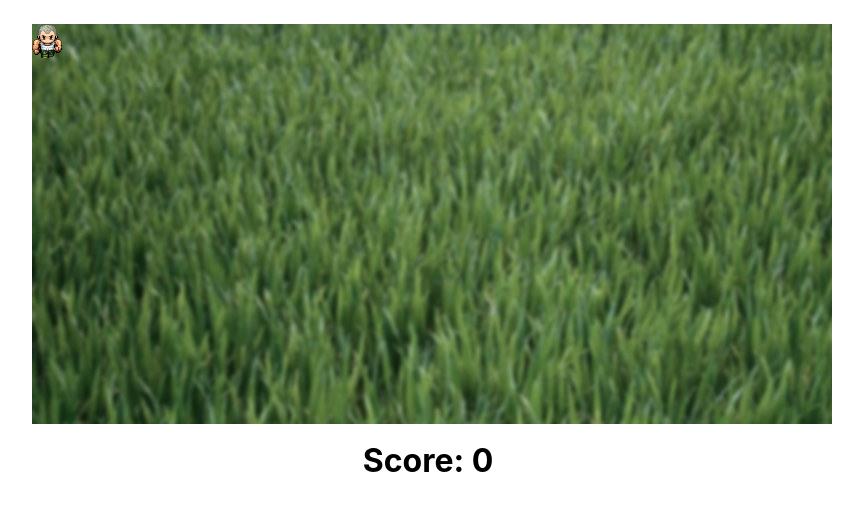
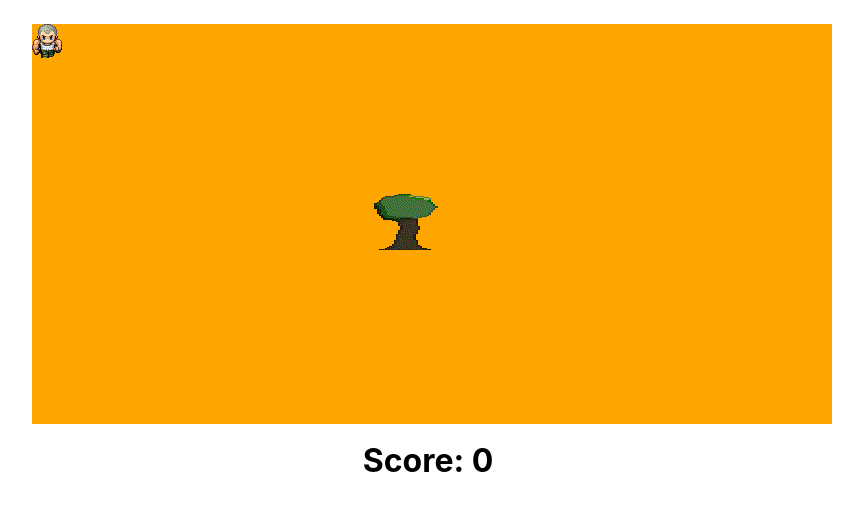
Before and after one commit to TheBritishPoro/React-RPG, a React (Create React App) app: page / in a window 1280 px wide. Shown: the top 510 px of the page, without its empty margins (212-1075 px from the left). Built offline with nearby package versions, Linux system fonts and the light colour scheme.

Commit message:
Added Tree

```diff
--- a/src/ContextProvider.js
+++ b/src/ContextProvider.js
@@ -3,7 +3,7 @@ import React, { Component } from "react";
 export const AppContext = React.createContext();
 
 class ContextProvider extends Component {
-  state = { position: [3, 3], score: 0 };
+  state = { width: 800, height: 400, position: [3, 3], score: 0 };
   render() {
     return (
       <AppContext.Provider
--- /dev/null
+++ b/src/components/interactables/tree.jsx
@@ -0,0 +1,39 @@
+import React, { Component } from "react";
+import TreeSprite from "../../img/treesprite.png";
+import { AppContext } from "../../ContextProvider";
+
+class Tree extends Component {
+  static contextType = AppContext;
+  constructor(props) {
+    super(props);
+    this.state = {
+      width: 83,
+      height: 74
+    };
+  }
+  render() {
+    return (
+      <div
+        style={{
+          position: "absolute",
+          top: this.generatePosition(
+            this.context.state.height - this.state.height
+          ),
+          left: this.generatePosition(
+            this.context.state.width - this.state.width
+          ),
+          backgroundImage: `url('${TreeSprite}')`,
+          backgroundPosition: "0 0",
+          width: this.state.width + "px",
+          height: this.state.height + "px"
+        }}
+      />
+    );
+  }
+
+  generatePosition = max => {
+    return Math.floor(Math.random() * Math.floor(max));
+  };
+}
+
+export default Tree;
--- a/src/components/map/map.jsx
+++ b/src/components/map/map.jsx
@@ -1,7 +1,8 @@
 import React, { Component } from "react";
-import GrassBG from "../../img/grassbg.jpg";
+import { AppContext } from "../../ContextProvider";
 
 class Map extends Component {
+  static contextType = AppContext;
   constructor(props) {
     super(props);
     this.state = {};
@@ -11,11 +12,11 @@ class Map extends Component {
     return (
       <div
         style={{
-          width: "800px",
-          height: "400px",
+          width: this.context.state.width + "px",
+          height: this.context.state.height + "px",
           border: "4px solid white",
           margin: "10px auto",
-          backgroundImage: `url('${GrassBG}')`
+          backgroundColor: "orange"
         }}
       />
     );
--- a/src/components/player/player.jsx
+++ b/src/components/player/player.jsx
@@ -23,10 +23,6 @@ class Player extends Component {
   }
 
   render() {
-    return <div>{this.renderPlayer(this.props)}</div>;
-  }
-
-  renderPlayer = () => {
     return (
       <div
         style={{
@@ -40,7 +36,7 @@ class Player extends Component {
         }}
       />
     );
-  };
+  }
 }
 
 export default Player;
--- a/src/components/world/world.jsx
+++ b/src/components/world/world.jsx
@@ -1,20 +1,29 @@
 import React, { Component } from "react";
 import Player from "../player/player.jsx";
 import Map from "../map/map.jsx";
+import Tree from "../interactables/tree.jsx";
+import { AppContext } from "../../ContextProvider";
 
 class World extends Component {
+  static contextType = AppContext;
+  constructor(props) {
+    super(props);
+    this.state = {};
+  }
+
   render() {
     return (
       <div
         style={{
           position: "relative",
-          width: "800px",
-          height: "400px",
+          width: this.context.state.width + "px",
+          height: this.context.state.height + "px",
           margin: "20px auto"
         }}
       >
         <Map />
         <Player />
+        <Tree />
       </div>
     );
   }
```
Also changed, not shown: src/img/treesprite.png (added).
